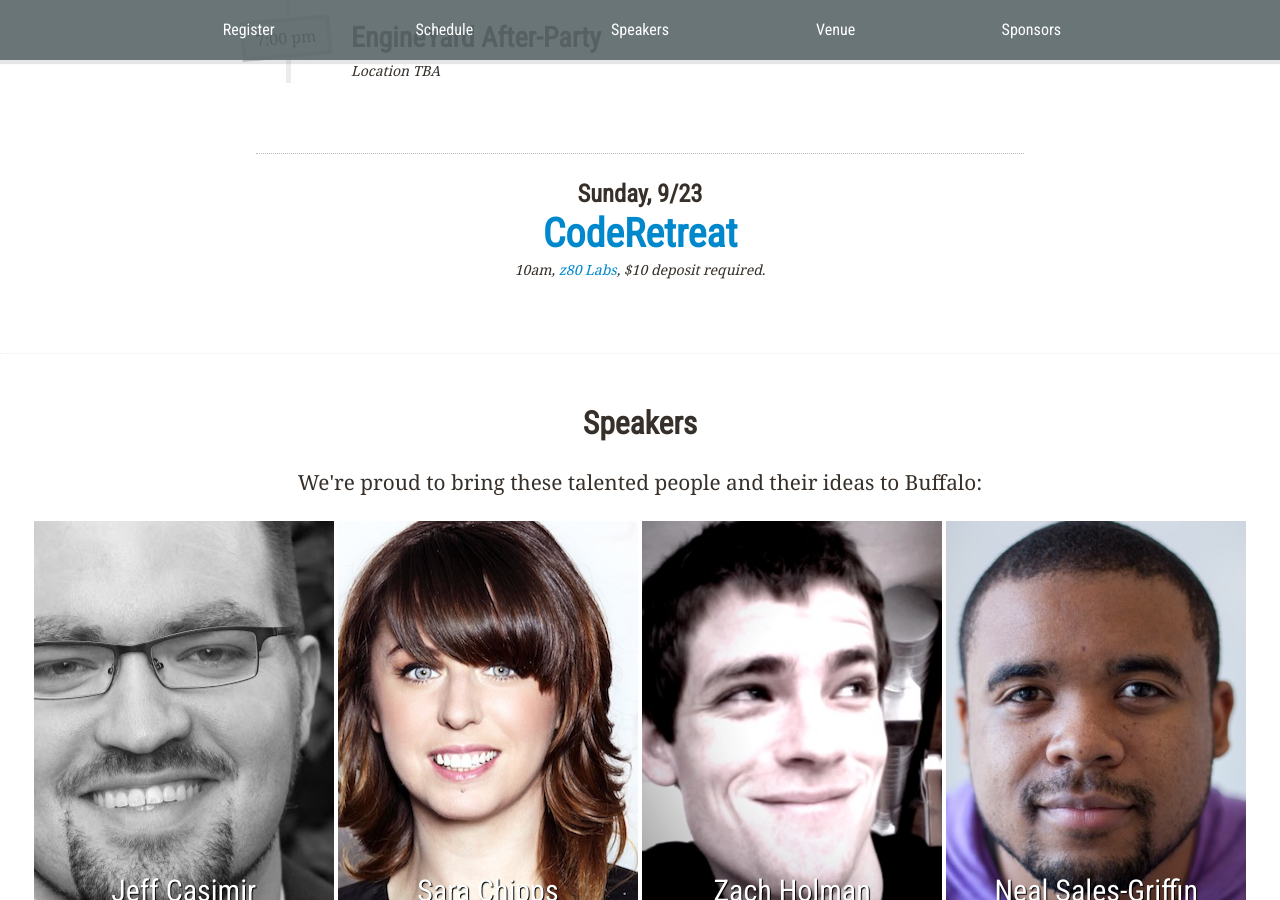
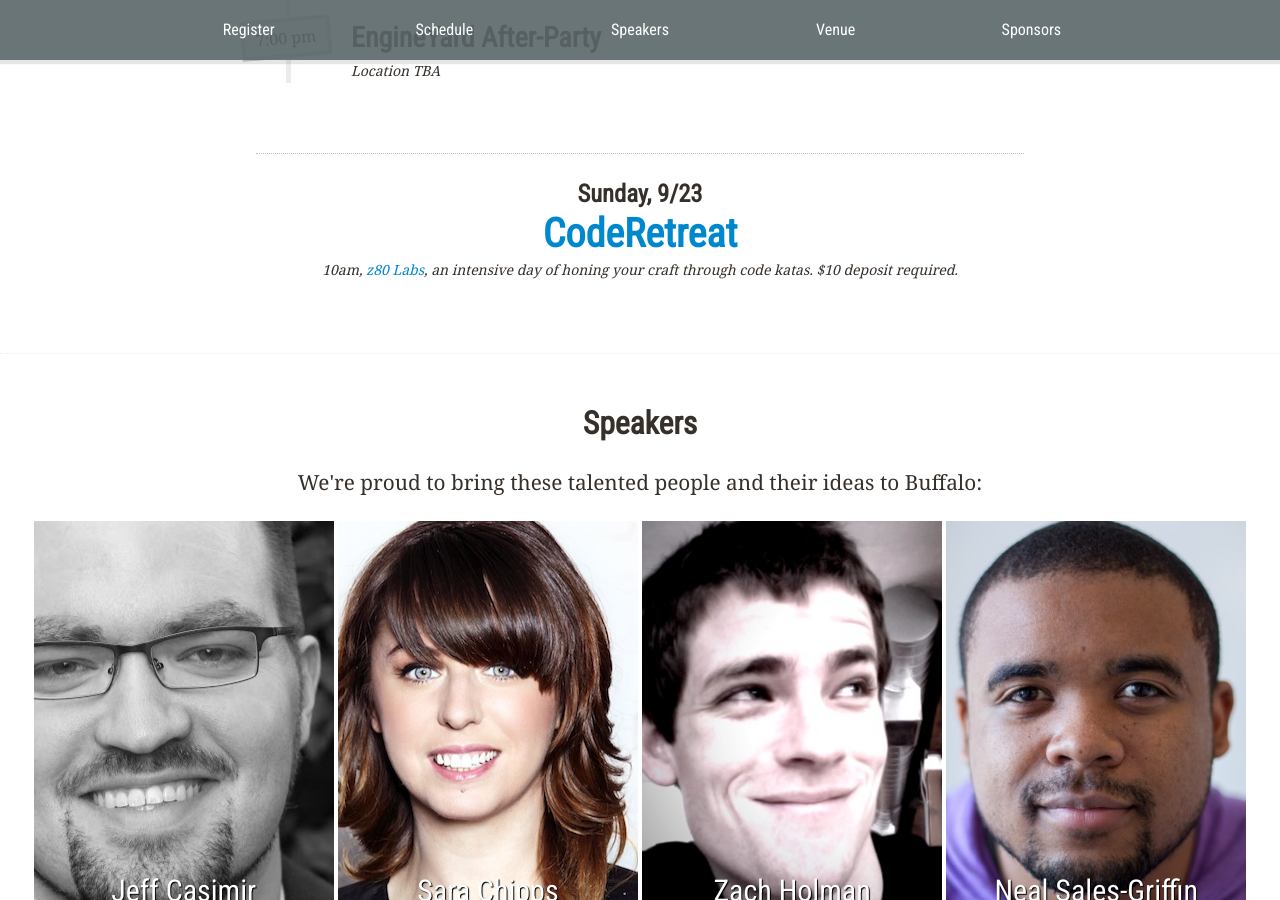
Before and after one commit to nysmakers/nysmakers.github.io, a Jekyll site: the page built from index.html, in a window 1280 px wide and 900 px high, scrolled down 4380 px. Built offline with Jekyll 4.4.1, drawn with Linux system fonts in a browser that asks for light colours; comment, search, counter and statistics services are not loaded; some of the changed text lies outside the part shown.

Commit message:
More info for associated events

```diff
--- a/index.html
+++ b/index.html
@@ -43,7 +43,7 @@
       <li>
         <h3>Thursday, 9/19</h3>
         <h4><a href="http://ignitebuffalo.com/">IgniteBuffalo</a></h4>
-        <p>7pm-9pm, <a href="http://thehotellafayette.com/panam">Pan-American Grill &amp; Bar</a>, free!</p>
+        <p>7pm-9pm, <a href="http://thehotellafayette.com/panam">Pan-American Grill &amp; Bar</a>, 2 hours of lightning talks and open bar for free!</p>
       </li>
       <li>
         <h3>Friday, 9/20</h3>
@@ -221,7 +221,7 @@
       <li>
         <h3>Sunday, 9/23</h3>
         <h4><a href="https://tito.io/nickelcityruby/coderetreat/">CodeRetreat</a></h4>
-        <p>10am, <a href="http://www.z80labs.com/contact-us.html">z80 Labs</a>, $10 deposit required.</p>
+        <p>10am, <a href="http://www.z80labs.com/contact-us.html">z80 Labs</a>, an intensive day of honing your craft through code katas. $10 deposit required.</p>
       </li>
     </ul>
   </section>
```
